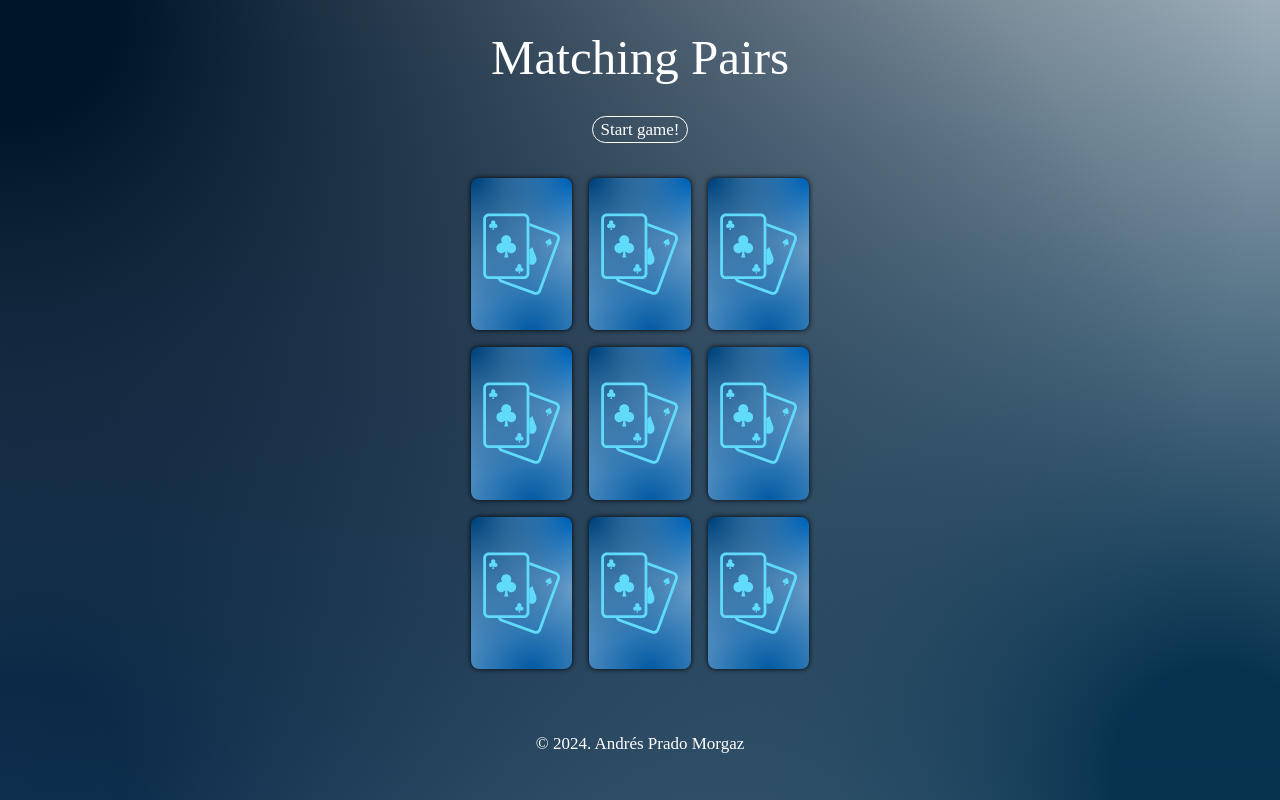
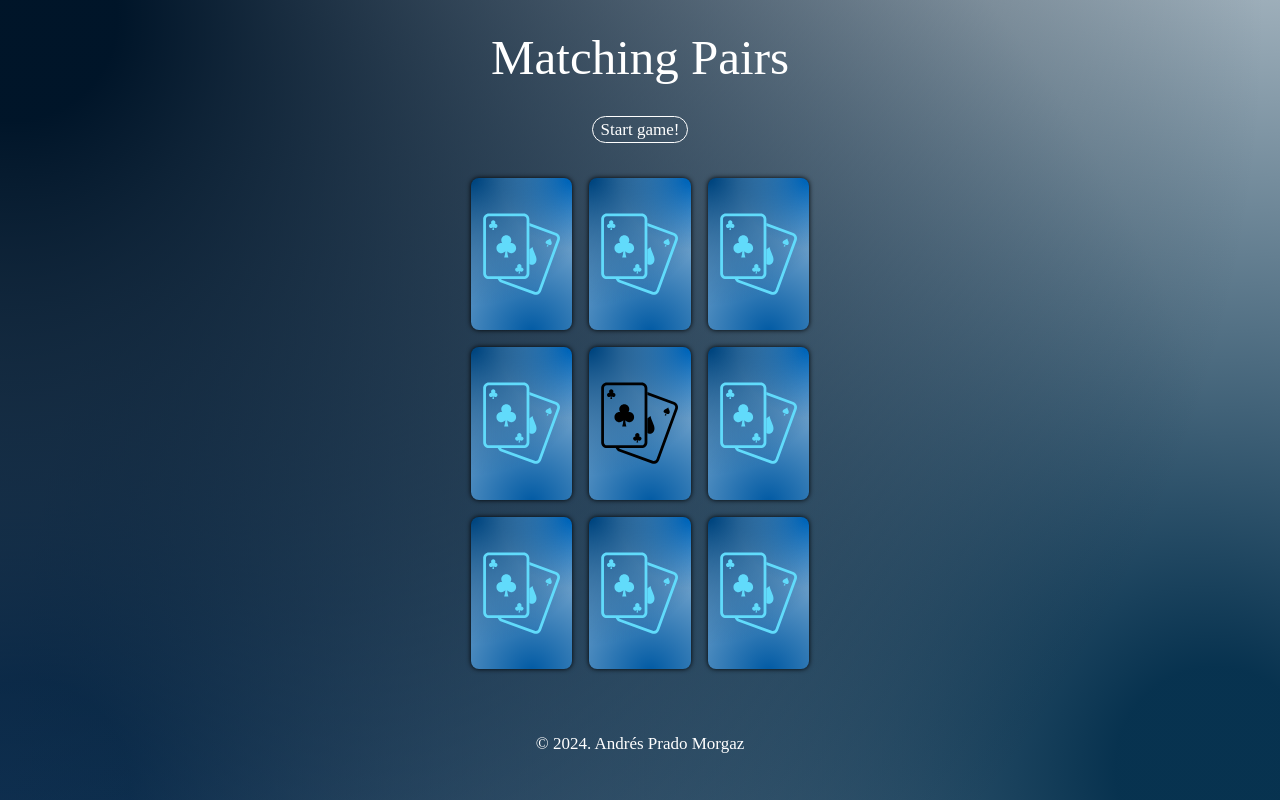
Before and after one commit to andpramor/matching-pairs, a React (Vite) app: page / in a window 1280 px wide. Built offline with nearby package versions, Linux system fonts and the light colour scheme.

Commit message:
Color to diferentiate the middle card

```diff
--- a/src/components/Card/Card.jsx
+++ b/src/components/Card/Card.jsx
@@ -14,7 +14,7 @@ export const Card = ({ value }) => {
     <div className={`card ${showBack ? 'showBack' : ''}`}>
       <div className='card-content' onClick={handleCardClick}>
         <div className='card-front'>
-          <CardsIcon color='#61dbfb' />
+          <CardsIcon color={`${value === 0 ? 'black' : '#61dbfb'}`} />
         </div>
         <div className='card-back'>
           <CardImages value={value} />
--- a/src/components/Card/CardImages.jsx
+++ b/src/components/Card/CardImages.jsx
@@ -13,7 +13,7 @@ export const CardImages = ({ value }) => {
   const renderImage = () => {
     switch (value) {
       case 0:
-        return <CardsIcon color='#61dbfb' />
+        return <CardsIcon color='black' />
       case 1:
         return <BasketballSVG color={color} />
       case 2:
```
